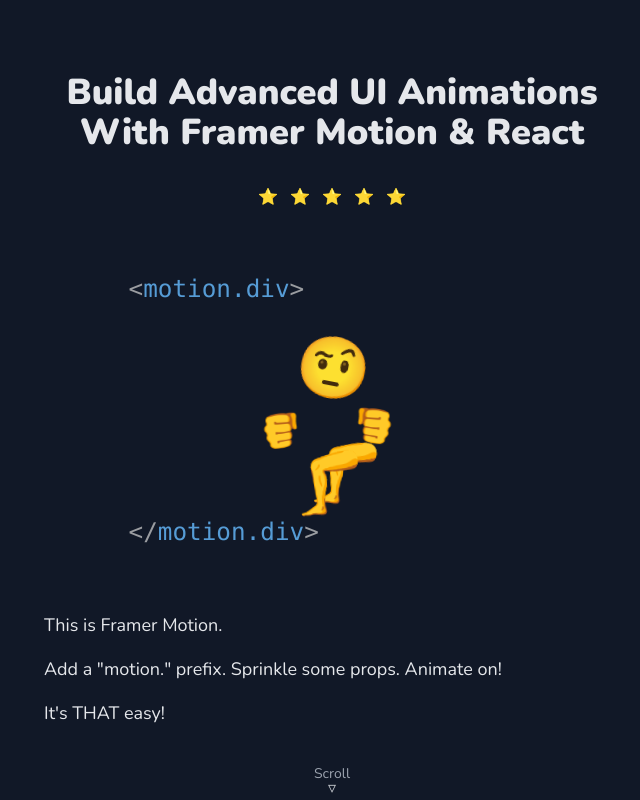
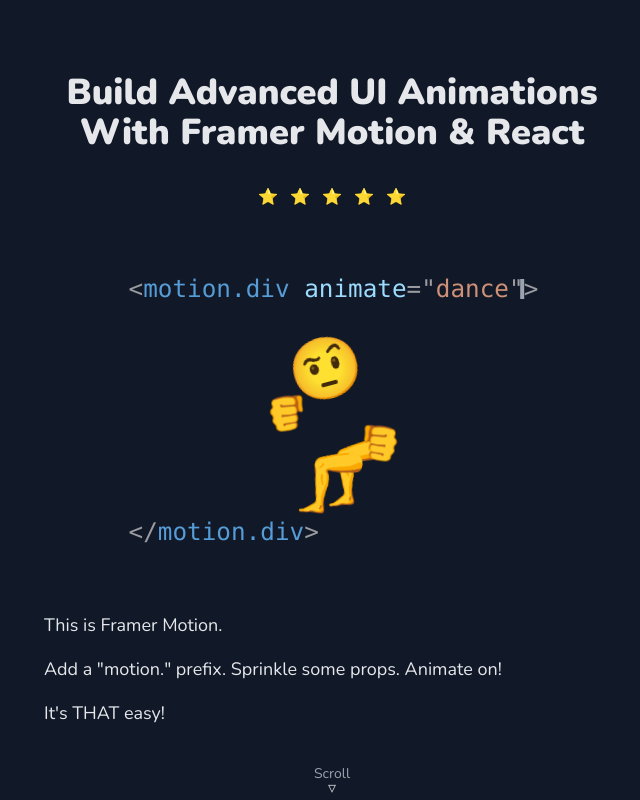
Before and after one commit to lintonye/smileys-in-motion, a Next.js app in the folder smileysinmotion.com/: page / in a window 1280 px wide. Shown: the top 800 px of the page, without its empty margins (308-948 px from the left). Built offline with nearby package versions, Linux system fonts and the light colour scheme.

Commit message:
Fake typing data

```diff
--- a/smileysinmotion.com/components/Carrousel.js
+++ b/smileysinmotion.com/components/Carrousel.js
@@ -10,14 +10,14 @@ export function Carrousel({ children, className }) {
       className={`relative flex flex-col justify-center items-center ${className}`}
     >
       {/* Render it normally to make room */}
-      <div className="invisible">{items[index]}</div>
+      <div className="invisible w-full">{items[index]}</div>
       <AnimatePresence initial={false}>
         <motion.div
           key={index}
           initial={{ x: "100%" }}
           animate={{ x: 0 }}
           exit={{ x: "-50%", opacity: 0 }}
-          className="absolute top-0 left-0" // absolute is needed for the animation
+          className="absolute top-0 left-0 w-full" // absolute is needed for the animation
         >
           {items[index]}
         </motion.div>
--- a/smileysinmotion.com/components/Code.js
+++ b/smileysinmotion.com/components/Code.js
@@ -109,112 +109,376 @@ export function Code({ children, inline, lang = "html", typingMasks = [] }) {
 
 function createCodes(sequence) {
   return [
-    `<div>
+    {
+      col: 0,
+      row: 0,
+      text: `<div>
 
 
 
 
 
 </div>`,
-    `<mdiv>
+    },
+    {
+      col: 1,
+      row: 0,
+      text: `<mdiv>
 
 
 
 
 
 </div>`,
-    `<modiv>
+    },
+    {
+      col: 2,
+      row: 0,
+      text: `<modiv>
 
 
 
 
 
 </div>`,
-    `<motdiv>
+    },
+    {
+      col: 3,
+      row: 0,
+      text: `<motdiv>
 
 
 
 
 
 </div>`,
-    `<motidiv>
+    },
+    {
+      col: 4,
+      row: 0,
+      text: `<motidiv>
 
 
 
 
 
 </div>`,
-    `<motiodiv>
+    },
+    {
+      col: 5,
+      row: 0,
+      text: `<motiodiv>
 
 
 
 
 
 </div>`,
-    `<motiondiv>
+    },
+    {
+      col: 6,
+      row: 0,
+      text: `<motiondiv>
 
 
 
 
 
 </div>`,
-    `<motion.div>
+    },
+    {
+      col: 7,
+      row: 0,
+      text: `<motion.div>
 
 
 
 
 
 </div>`,
-    `<motion.div>
+    },
+    {
+      col: 3,
+      row: 6,
+      text: `<motion.div>
 
 
 
 
 
 </mdiv>`,
-    `<motion.div>
+    },
+    {
+      col: 4,
+      row: 6,
+      text: `<motion.div>
 
 
 
 
 
 </modiv>`,
-    `<motion.div>
+    },
+    {
+      col: 5,
+      row: 6,
+      text: `<motion.div>
 
 
 
 
 
 </motdiv>`,
-    `<motion.div>
+    },
+    {
+      col: 6,
+      row: 6,
+      text: `<motion.div>
 
 
 
 
 
 </motidiv>`,
-    `<motion.div>
+    },
+    {
+      col: 7,
+      row: 6,
+      text: `<motion.div>
 
 
 
 
 
 </motiodiv>`,
-    `<motion.div>
+    },
+    {
+      col: 8,
+      row: 6,
+      text: `<motion.div>
 
 
 
 
 
 </motiondiv>`,
-    `<motion.div>
+    },
+    {
+      col: 9,
+      row: 6,
+      text: `<motion.div>
 
 
 
 
 
 </motion.div>`,
+    },
+    {
+      col: 12,
+      row: 0,
+      text: `<motion.div >
+
+
+
+
+
+</motion.div>`,
+    },
+    {
+      col: 13,
+      row: 0,
+      text: `<motion.div a>
+
+
+
+
+
+</motion.div>`,
+    },
+    {
+      col: 14,
+      row: 0,
+      text: `<motion.div an>
+
+
+
+
+
+</motion.div>`,
+    },
+    {
+      col: 15,
+      row: 0,
+      text: `<motion.div ani>
+
+
+
+
+
+</motion.div>`,
+    },
+    {
+      col: 16,
+      row: 0,
+      text: `<motion.div anim>
+
+
+
+
+
+</motion.div>`,
+    },
+    {
+      col: 17,
+      row: 0,
+      text: `<motion.div anima>
+
+
+
+
+
+</motion.div>`,
+    },
+    {
+      col: 18,
+      row: 0,
+      text: `<motion.div animat>
+
+
+
+
+
+</motion.div>`,
+    },
+    {
+      col: 19,
+      row: 0,
+      text: `<motion.div animate>
+
+
+
+
+
+</motion.div>`,
+    },
+    {
+      col: 20,
+      row: 0,
+      text: `<motion.div animate=>
+
+
+
+
+
+</motion.div>`,
+    },
+    {
+      col: 21,
+      row: 0,
+      text: `<motion.div animate=">
+
+
+
+
+
+</motion.div>`,
+    },
+    {
+      col: 22,
+      row: 0,
+      text: `<motion.div animate="d>
+
+
+
+
+
+</motion.div>`,
+    },
+    {
+      col: 23,
+      row: 0,
+      text: `<motion.div animate="da>
+
+
+
+
+
+</motion.div>`,
+    },
+    {
+      col: 24,
+      row: 0,
+      text: `<motion.div animate="dan>
+
+
+
+
+
+</motion.div>`,
+    },
+    {
+      col: 25,
+      row: 0,
+      text: `<motion.div animate="danc>
+
+
+
+
+
+</motion.div>`,
+    },
+    {
+      col: 26,
+      row: 0,
+      text: `<motion.div animate="dance>
+
+
+
+
+
+</motion.div>`,
+    },
+    {
+      col: 27,
+      row: 0,
+      text: `<motion.div animate="dance">
+
+
+
+
+
+</motion.div>`,
+    },
   ];
+}
+
+function Cursor({ col, row }) {
+  const charWidth = 14.6;
+  const cursorHeight = 20;
+  const lineHeight = 40;
+  return (
+    <motion.div
+      className="w-1 bg-gray-400 absolute"
+      style={{
+        height: cursorHeight,
+        x: col * charWidth,
+        y: row * lineHeight,
+        left: 24,
+        top: 38,
+      }}
+      animate={{
+        opacity: [1, 1, 0],
+        transition: {
+          repeat: Infinity,
+          repeatType: "loop",
+          repeatDelay: 0.6,
+          duration: 0.5,
+          times: [0, 0.8, 1],
+        },
+      }}
+    />
+  );
 }
 
 export function CodeTyping({ sequence, onTypingComplete }) {
@@ -223,12 +487,18 @@ export function CodeTyping({ sequence, onTypingComplete }) {
   useEffect(() => {
     const interval = setInterval(() => {
       setIndex((i) => (i < codes.length - 1 ? i + 1 : i));
-    }, 200);
+    }, 50);
     return () => clearInterval(interval);
   }, [codes]);
   useEffect(() => {
     if (index === codes.length - 1 && typeof onTypingComplete === "function")
       onTypingComplete();
   }, [index, codes]);
-  return <Code>{codes[index]}</Code>;
+  const code = codes[index];
+  return (
+    <div className="relative">
+      <Code>{code.text}</Code>
+      <Cursor col={code.col} row={code.row} />
+    </div>
+  );
 }
--- a/smileysinmotion.com/components/Home.js
+++ b/smileysinmotion.com/components/Home.js
@@ -177,7 +177,7 @@ function Heading() {
           ))}
       </motion.div>
       <Carrousel className="relative mx-auto w-4/5">
-        <DanceDemo />
+        <DanceDemo className="" />
         {/* <DanceDemo animate={danceDemoAnimate} />
         <DanceDemo animate={danceDemoAnimate} />
         <DanceDemo animate={danceDemoAnimate} />
@@ -240,7 +240,7 @@ function DanceDemo({ className }) {
   // }, [animate]);
   const [danceGuyAnimate, setDanceGuyAnimate] = useState("readyToPlay");
   return (
-    <motion.div
+    <div
       className={className}
       // variants={{
       //   beforeSeen: { filter: "grayscale(0)", opacity: 0 },
@@ -298,10 +298,10 @@ function DanceDemo({ className }) {
         ]}
         onTypingComplete={() => setDanceGuyAnimate("playing")}
       />
-      <div className="-mt-64 ml-32">
+      <div className="-mt-64">
         <DancingGuy animate={danceGuyAnimate} />
       </div>
-    </motion.div>
+    </div>
   );
 }
 
```
